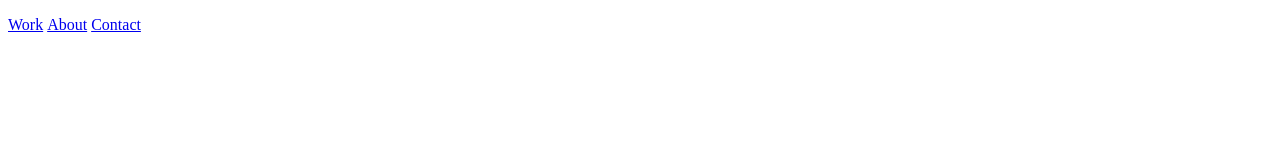
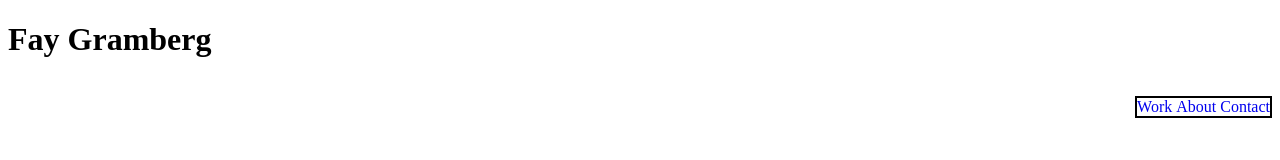
Before and after one commit to faygramberg/exersice-, a plain HTML site: page index.html in a window 1280 px wide. Drawn offline with Linux system fonts and the light colour scheme.

Commit message:
added float to nav

```diff
--- a/index.html
+++ b/index.html
@@ -7,6 +7,9 @@
   	</title>
  	</head>
 	<body>
+		<div class="name">
+			<a href="/"><h1>Fay Gramberg</h1></a>
+		</div>
 
 		<nav>
 			<ul class="nav">
--- a/style.css
+++ b/style.css
@@ -1,5 +1,18 @@
 * {
 	box-sizing: border-box;
+}
+
+.name {
+	position: relative;
+}
+
+h1 {
+	color: black;
+}
+
+.nav {
+	float: right;
+	border: 2px solid black;
 }
 
 ul.nav {
@@ -11,5 +24,9 @@ ul.nav {
 
 ul.nav li {
 	display: inline;
+
+}
+
+a:link {
 	text-decoration: none;
 }
```
